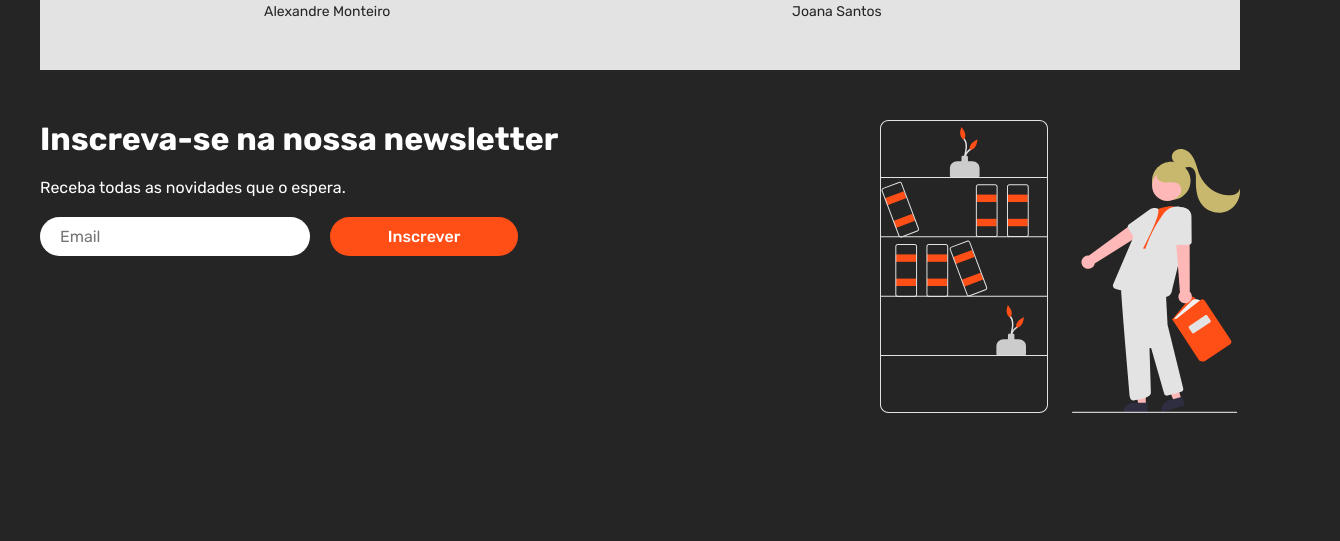
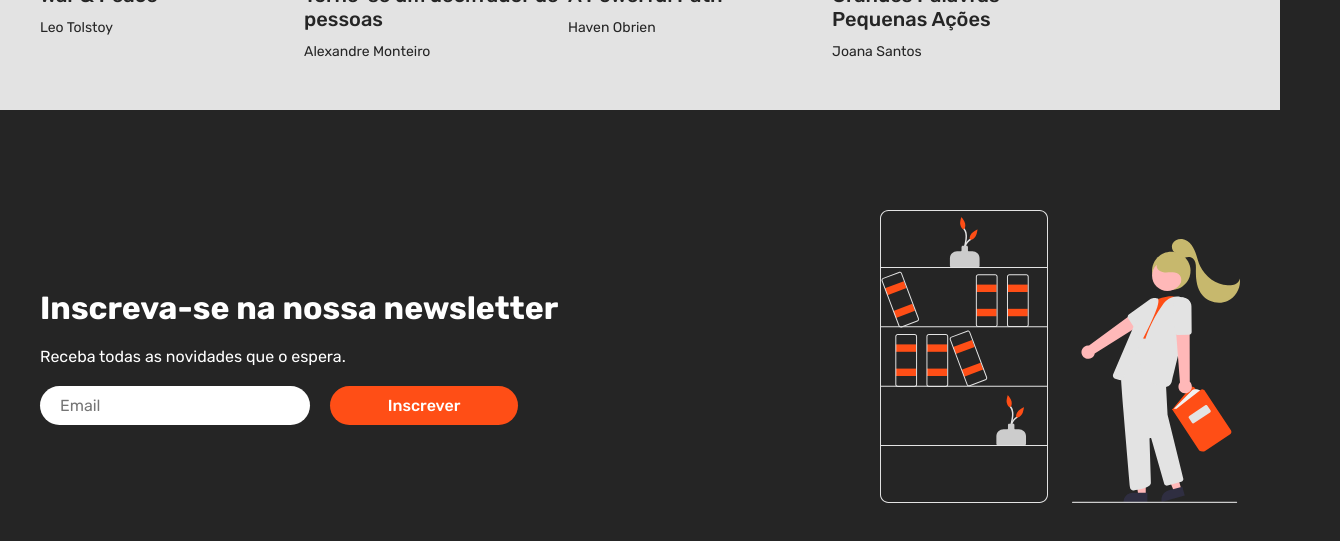
Before and after one commit to tquintal/decode-library, a React (Create React App) app: page / in a window 1280 px wide. Shown: the part 1367-1908 px from the top of the page, 1340 px wide, since content can reach past the window. Before the commit the page ends 1780 px from the top, so only its background shows below. Built offline with nearby package versions, Linux system fonts and the light colour scheme.

Commit message:
functionality: newsletter subscribe

```diff
--- a/src/App.css
+++ b/src/App.css
@@ -26,5 +26,4 @@ body {
 .main {
   display: flex;
   flex-direction: column;
-  align-items: center;
 }
--- a/src/components/DimmedBackground/DimmedBackground.module.css
+++ b/src/components/DimmedBackground/DimmedBackground.module.css
@@ -9,4 +9,6 @@
   position: fixed;
   background: rgb(0 0 0 / 75%);
   font-family: var(--rubik);
+  top: 0;
+  left: 0;
 }
--- a/src/components/Header/Header.module.css
+++ b/src/components/Header/Header.module.css
@@ -3,6 +3,7 @@
   display: flex;
   align-items: center;
   justify-content: space-between;
+  align-self: center;
   gap: 25px;
   padding: 40px;
   font-family: var(--rubik);
--- a/src/views/Home/Home.js
+++ b/src/views/Home/Home.js
@@ -1,8 +1,10 @@
-import { useState } from 'react';
+import { Fragment, useState } from 'react';
 import classes from './Home.module.css';
 import PrimaryButton from '../../ui/PrimaryButton/PrimaryButton';
 import { Books } from '../../storage/Books/Books';
 import BookFigure from './assets/book-figure.svg';
+import DimmedBackground from '../../components/DimmedBackground/DimmedBackground';
+import SuccessModal from '../../components/SuccessModal/SuccessModal';
 import NewsletterFigure from './assets/newsletter-figure.svg';
 import Input from '../../components/Input/Input';
 
@@ -13,17 +15,38 @@ function Home() {
         console.log('Hello world');
     };
 
+    const [showSubscribed, setShowSubscribed] = useState(false);
+    const setShowSubscribedHandler = () => {
+        setShowSubscribed(prev => !prev);
+    };
+
     const onSubmitHandler = event => {
         event.preventDefault();
-        console.log(email);
+        if (email !== '') {
+            setShowSubscribedHandler();
+            console.log('HERE');
+        };
     };
 
     const onEmailChangeHandler = event => {
         setEmail(event.target.value);
     };
 
-    return <div className={classes['home-container']}>
+    return <div>
+        {/* NEWSLETTER SUCCESS */}
+        {showSubscribed &&
+            <DimmedBackground>
+                <SuccessModal
+                    onClick={setShowSubscribedHandler}
+                    title='Inscrição feita'
+                    message='Irá receber as nossas novidades no seu email.'
+                    button='Voltar'
+                />
+            </DimmedBackground>
+        }
+
         {/* BANNER */}
+        <div className={classes['home-first-section-container']}>
             <div className={classes['home-first-section']}>
                 <div className={classes['banner-left']}>
                     <h1 className={classes['welcome-text-title']}>Bem-vindo à nossa biblioteca online</h1>
@@ -31,6 +54,7 @@ function Home() {
                     <PrimaryButton content='Requisite já um livro' onClick={onClickHandler} />
                 </div>
                 <img src={BookFigure} alt='book-figure' />
+            </div>
         </div>
 
         {/* NEW BOOKS */}
@@ -57,6 +81,7 @@ function Home() {
 
         {/* NEWSLETTER */}
         <div className={classes['home-third-section-container']}>
+            <div className={classes['home-third-section']}>
                 <div className={classes['home-third-section-left']}>
                     <h1>Inscreva-se na nossa newsletter</h1>
                     <p>Receba todas as novidades que o espera.</p>
@@ -74,6 +99,7 @@ function Home() {
                 <img src={NewsletterFigure} alt='newsletter-figure' />
             </div>
         </div>
+    </div>
 };
 
 export default Home;
--- a/src/views/Home/Home.module.css
+++ b/src/views/Home/Home.module.css
@@ -1,12 +1,14 @@
-.home-container {
-  width: 1280px;
-  height: 610px;
-  padding: 40px;
-  padding-top: 0px;
+.home-first-section-container {
+  display: flex;
+  align-items: center;
+  justify-content: center;
 }
 
 .home-first-section {
+  width: 1280px;
   display: flex;
+  padding: 40px;
+  padding-bottom: 0px;
 }
 
 .banner-left {
@@ -38,6 +40,7 @@
 
 .home-second-section {
   width: 1280px;
+  padding: 40px;
   padding-top: 50px;
   padding-bottom: 50px;
   display: flex;
@@ -99,9 +102,20 @@
 
 .home-third-section-container {
   display: flex;
-  justify-content: space-between;
+  justify-content: center;
   padding-top: 50px;
   font-family: var(--rubik);
+}
+
+.home-third-section {
+  width: 1280px;
+  padding: 40px;
+  padding-top: 50px;
+  padding-bottom: 50px;
+  display: flex;
+  align-items: center;
+  justify-content: space-between;
+  gap: 60px;
 }
 
 .home-third-section-left {
--- a/src/views/Library/BookDetails/BookDetails.js
+++ b/src/views/Library/BookDetails/BookDetails.js
@@ -34,6 +34,7 @@ function BookDetails() {
         {showOrderScreen && <OrderBook onExit={setShowOrderHandler} />}
         {showReturnScreen && <ReturnBook onExit={setShowReturnScreenHandler} />}
         <div className={classes['book-details-container']}>
+            <div className={classes['book-details']}>
                 <div className={classes['book-details-navigation']}>
                     <p className={classes['back-to-library']} onClick={backToLibraryHandler}>A nossa biblioteca</p>
                     <img src={Arrow} alt='arrow-right' />
@@ -74,6 +75,7 @@ function BookDetails() {
                     </div>
                 </div>
             </div>
+        </div>
     </Fragment>
 };
 
--- a/src/views/Library/BookDetails/BookDetails.module.css
+++ b/src/views/Library/BookDetails/BookDetails.module.css
@@ -1,10 +1,16 @@
 .book-details-container {
   display: flex;
   flex-direction: column;
+  align-items: center;
+}
+
+.book-details {
   width: 1280px;
+  display: flex;
+  flex-direction: column;
+  gap: 50px;
   padding: 40px;
   padding-top: 0px;
-  gap: 50px;
 }
 
 .book-details-navigation {
--- a/src/views/Library/Library.js
+++ b/src/views/Library/Library.js
@@ -47,6 +47,7 @@ function Library() {
         {showAddBook && <AddBook onExit={setShowAddBookHandler} />}
         {context.selectedBook !== '' ? <BookDetails /> :
             <div className={classes['library-container']}>
+                <div className={classes['library']}>
                     <h1>A nossa biblioteca</h1>
                     <Search value={search} onChange={setSearchHandler} placeholder='Pesquise um livro' />
                     <div className={classes['books-list-container']}>
@@ -74,6 +75,7 @@ function Library() {
                         <img src={Pagination} alt='pagination' className={`${highlighted === '4' && classes['dim']}`} onClick={addHighlightedHandler} />
                     </div>
                 </div>
+            </div>
         }
     </Fragment>
 
--- a/src/views/Library/Library.module.css
+++ b/src/views/Library/Library.module.css
@@ -1,11 +1,18 @@
 .library-container {
   display: flex;
   flex-direction: column;
+  align-items: center;
+  padding-top: 0px;
+  font-family: var(--rubik);
+}
+
+.library {
   width: 1280px;
+  display: flex;
+  flex-direction: column;
+  gap: 50px;
   padding: 40px;
   padding-top: 0px;
-  gap: 50px;
-  font-family: var(--rubik);
 }
 
 .library-container h1 {
--- a/src/views/Library/ReturnBook/ReturnBook.js
+++ b/src/views/Library/ReturnBook/ReturnBook.js
@@ -1,5 +1,6 @@
 import { useState } from 'react';
 import DimmedBackground from '../../../components/DimmedBackground/DimmedBackground';
+import SuccessModal from '../../../components/SuccessModal/SuccessModal';
 import classes from './ReturnBook.module.css';
 import Close from '../assets/close-figure.svg';
 import Like from './assets/like-figure.svg';
@@ -7,7 +8,6 @@ import LikeHighlighted from './assets/like-figure-highlighted.svg';
 import Dislike from './assets/dislike-figure.svg';
 import DislikeHighlighted from './assets/dislike-figure-highlighted.svg';
 import PrimaryButton from '../../../ui/PrimaryButton/PrimaryButton';
-import SuccessModal from '../../../components/SuccessModal/SuccessModal';
 
 const ReturnBook = props => {
     const [interaction, setInteraction] = useState('');
```
Lines whose indentation alone changed are shown as unchanged.
